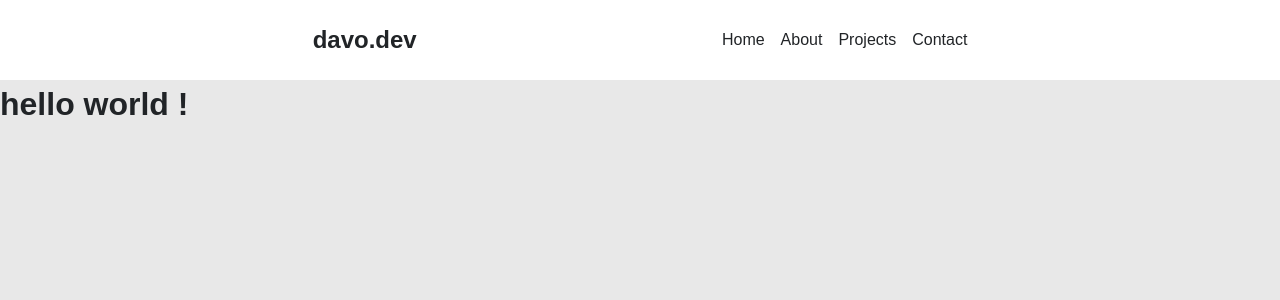
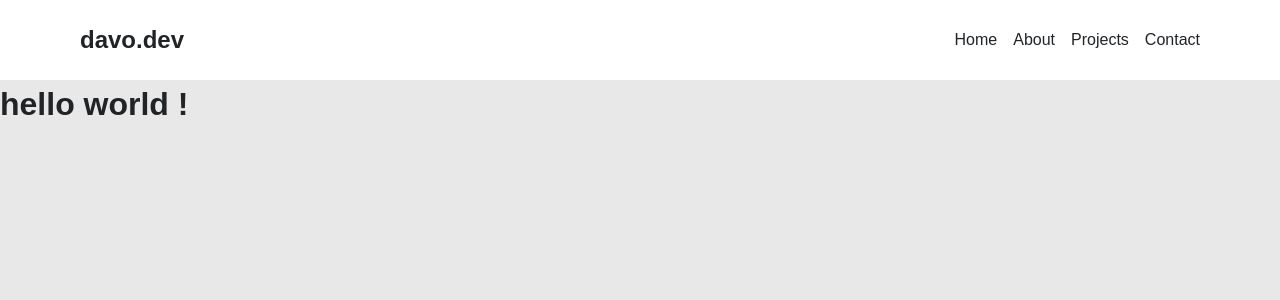
Before and after one commit to Pixz1/DevPortfolio, a React (Vite) app: page / in a window 1280 px wide. Shown: the top 300 px of the page. Built offline with nearby package versions, Linux system fonts and the light colour scheme; a web font is replaced by a local one.

Commit message:
Update style of header component

```diff
--- a/src/components/Header.css
+++ b/src/components/Header.css
@@ -4,17 +4,20 @@
     justify-content: center;
     background-color: white;
     height: 5em;
+    width: 100%;
 }
 
 nav {
-    width: 75%;
+    margin: auto;
+    width: 1200px;
     display: flex;
-    justify-content: space-around;
+    justify-content: space-between;
+    padding: 0 2.5em;
 }
+
 
 h2 {
     display: flex;
-    justify-content: flex-start;
     align-items: center;
 }
 
@@ -24,8 +27,8 @@ ul {
     padding: 0;
     display: flex;
     gap: 1em;
-    justify-content: flex-end;
     align-items: center;
+    justify-content: end;
 }
 
 a {
```
Also changed, not shown: src/components/Home.jsx (added, +9 -0 lines), src/components/Home.css (added).
